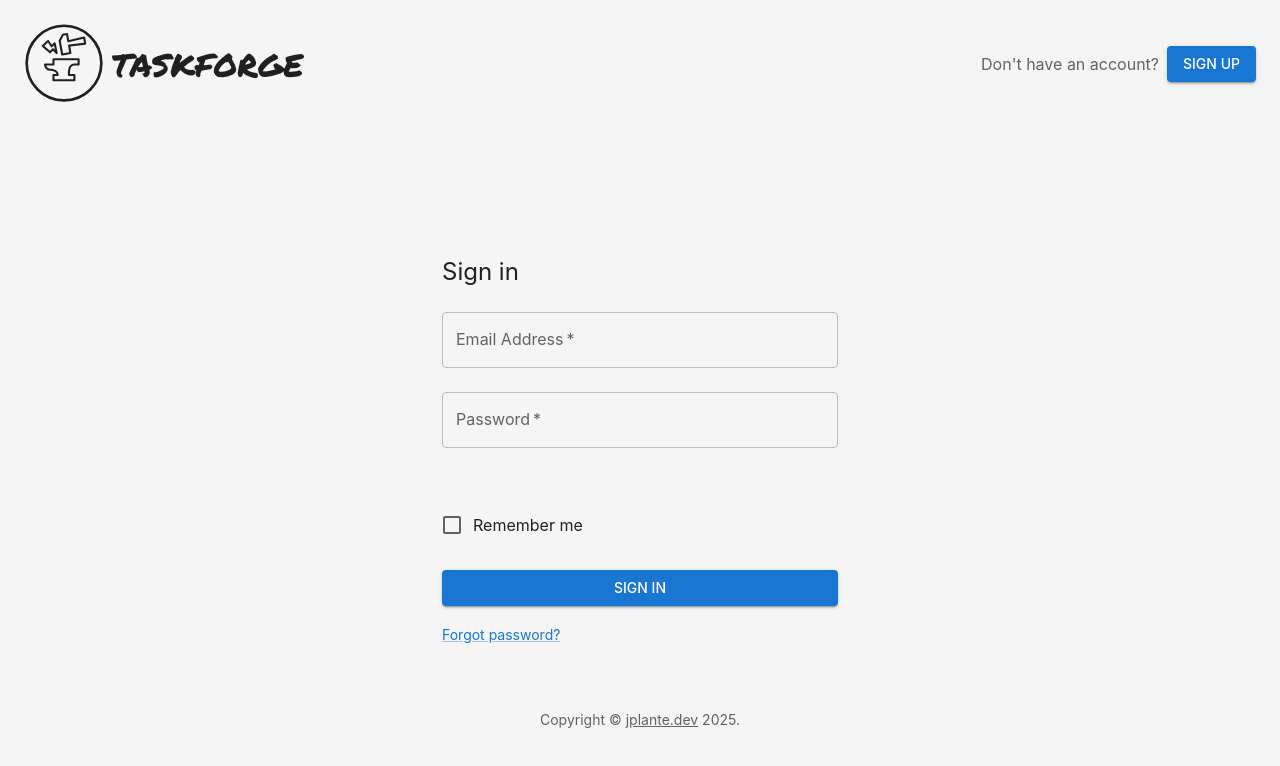
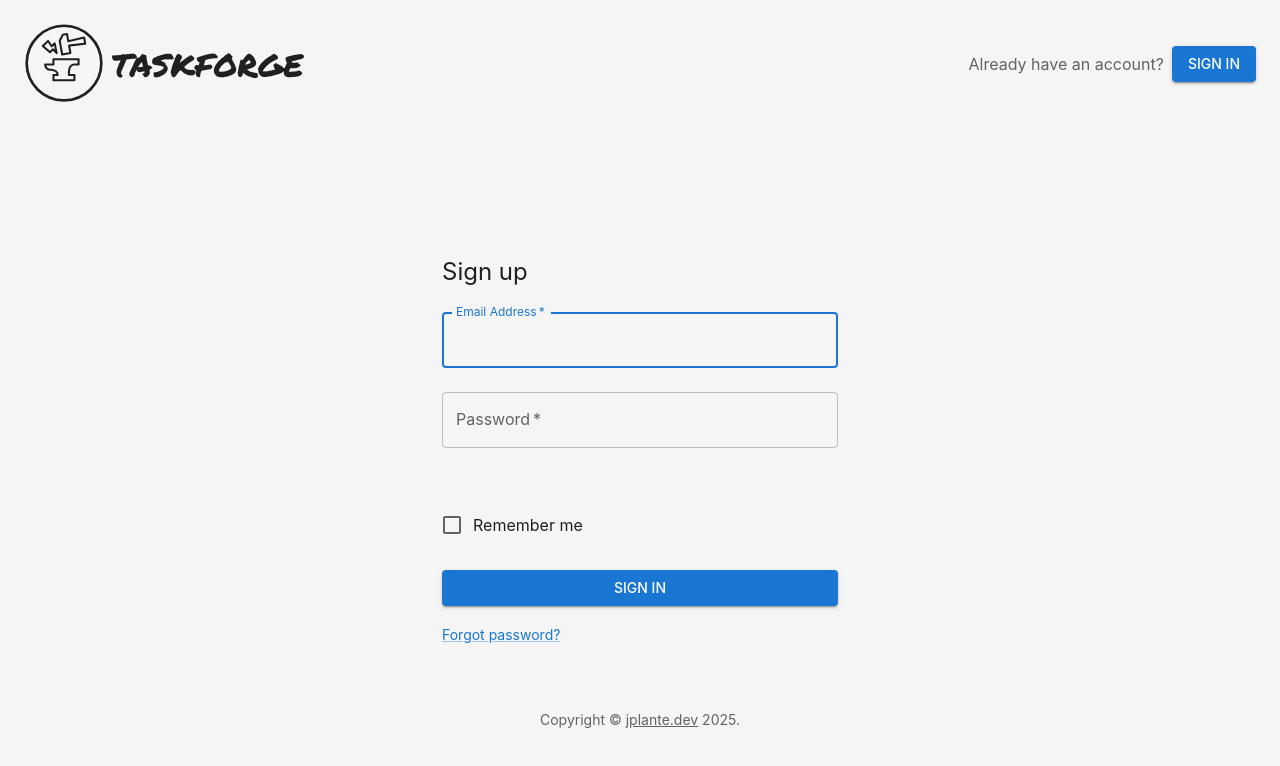
Before and after one commit to jplante01/task_forge, a React (Vite) app: page /login in a window 1280 px wide. Both pictures are taken after a click on the button "SIGN UP". Shown: the top 766 px of the page. Built offline with nearby package versions, Linux system fonts and the light colour scheme; no server answers.

Commit message:
Add a new register form

```diff
--- /dev/null
+++ b/src/components/RegisterForm.jsx
@@ -0,0 +1,139 @@
+import React, { useState } from "react";
+import { useNavigate } from "react-router-dom";
+import { useAuth } from "../contexts/AuthContext";
+import {
+  Box,
+  Button,
+  TextField,
+  Typography,
+  Container,
+  Avatar,
+  FormControlLabel,
+  Checkbox,
+  Grid,
+  Link,
+} from "@mui/material";
+
+function Copyright(props) {
+  return (
+    <Typography
+      variant="body2"
+      color="text.secondary"
+      align="center"
+      {...props}
+    >
+      {"Copyright © "}
+      <Link color="inherit" href="https://mui.com/">
+        jplante.dev
+      </Link>{" "}
+      {new Date().getFullYear()}
+      {"."}
+    </Typography>
+  );
+}
+
+export default function RegisterForm() {
+  const [email, setEmail] = useState("");
+  const [password, setPassword] = useState("");
+  const [loading, setLoading] = useState(false);
+  const [emailError, setEmailError] = useState("");
+  const { signIn } = useAuth();
+  const navigate = useNavigate();
+
+  const handleSubmit = async (e) => {
+    e.preventDefault();
+    try {
+      setLoading(true);
+      await signIn(email, password);
+      navigate("/");
+    } catch (error) {
+      console.error("Login error:", error);
+    } finally {
+      setLoading(false);
+    }
+  };
+
+  return (
+    <Container component="main" maxWidth="xs">
+      <Box
+        sx={{
+          marginTop: 8,
+          display: "flex",
+          flexDirection: "column",
+          alignItems: "center",
+        }}
+      >
+        <Box sx={{ display: "flex", alignItems: "left", width: "100%" }}>
+          <Typography component="h1" variant="h5">
+            Sign up
+          </Typography>
+        </Box>
+        <Box component="form" onSubmit={handleSubmit} noValidate sx={{ mt: 1 }}>
+          <TextField
+            margin="normal"
+            required
+            fullWidth
+            id="email"
+            label="Email Address"
+            name="email"
+            value={email}
+            onChange={(e) => setEmail(e.target.value)}
+            autoComplete="email"
+            autoFocus
+            // error={!!emailError}
+            // helperText={emailError ? emailError : " "}
+          />
+          <TextField
+            margin="normal"
+            required
+            fullWidth
+            name="password"
+            label="Password"
+            type="password"
+            id="password"
+            autoComplete="current-password"
+            value={password}
+            onChange={(e) => setPassword(e.target.value)}
+            // error={true}
+            helperText={emailError ? emailError : " "}
+            sx={{
+              "& .MuiFormHelperText-root": {
+                minHeight: "20px", // Always reserve space
+                margin: "3px 14px 0",
+                color: "red",
+                fontSize: "1.2rem",
+                margin: "1rem 0rem 0rem 0rem",
+              },
+            }}
+          />
+          <FormControlLabel
+            control={<Checkbox value="remember" color="primary" />}
+            label="Remember me"
+          />
+          <Button
+            type="submit"
+            fullWidth
+            variant="contained"
+            sx={{ mt: 3, mb: 2 }}
+            disabled={loading}
+          >
+            {loading ? "Signing in..." : "Sign In"}
+          </Button>
+          <Grid container>
+            <Grid item xs>
+              <Link href="#" variant="body2">
+                Forgot password?
+              </Link>
+            </Grid>
+            {/* <Grid item>
+              <Link href="#" variant="body2">
+                {"Don't have an account? Sign Up"}
+              </Link>
+            </Grid> */}
+          </Grid>
+        </Box>
+      </Box>
+      <Copyright sx={{ mt: 8, mb: 4 }} />
+    </Container>
+  );
+}
--- a/src/pages/Login.jsx
+++ b/src/pages/Login.jsx
@@ -1,11 +1,18 @@
-import React from "react";
+import React, { useState } from "react";
 import SignInForm from "../components/SignInForm";
 import { Box, Stack, Typography, Button } from "@mui/material";
 import { TaskForgeLogo } from "../logo/TaskForgeLogo";
 import { useThemeModeContext } from "../contexts/ThemeModeContext";
+import RegisterForm from "../components/RegisterForm";
 
 export default function Login() {
   const { theme } = useThemeModeContext();
+  const [register, setRegister] = useState(false);
+
+  const toggleForm = () => {
+    console.log("register");
+    setRegister(!register);
+  };
 
   return (
     <Stack sx={{ height: "100%" }}>
@@ -36,10 +43,10 @@ export default function Login() {
         </Stack>
         <Stack direction="row" alignItems="center">
           <Typography variant="body1" sx={{ marginRight: "0.5rem", display: {xs: 'none', sm: 'block'}, color: theme.palette.text.secondary }}>
-            Don&apos;t have an account?
+            {register ? "Already have an account?" : "Don't have an account?"}
           </Typography>
-          <Button variant="contained" color="primary">
-            Sign up
+          <Button variant="contained" color="primary" onClick={toggleForm}>
+            {register ? "Sign in" : "Sign up"}
           </Button>
         </Stack>
       </Stack>
@@ -54,7 +61,7 @@ export default function Login() {
       >
         {/* <Card variant="outlined"> */}
         {/* <CardContent> */}
-        <SignInForm />
+          {register ? <RegisterForm /> : <SignInForm />}
         {/* </CardContent> */}
         {/* </Card> */}
       </Box>
```
